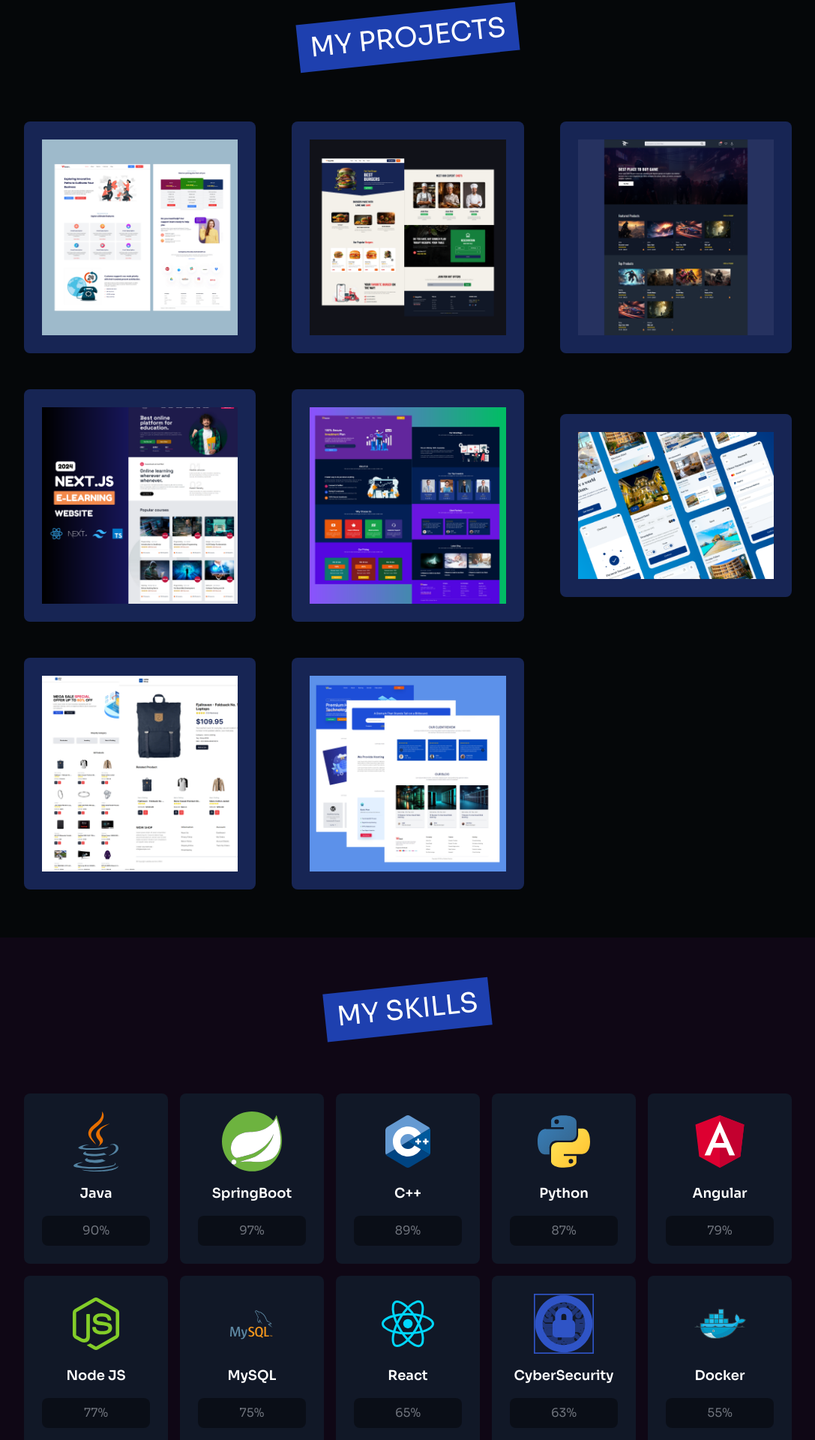
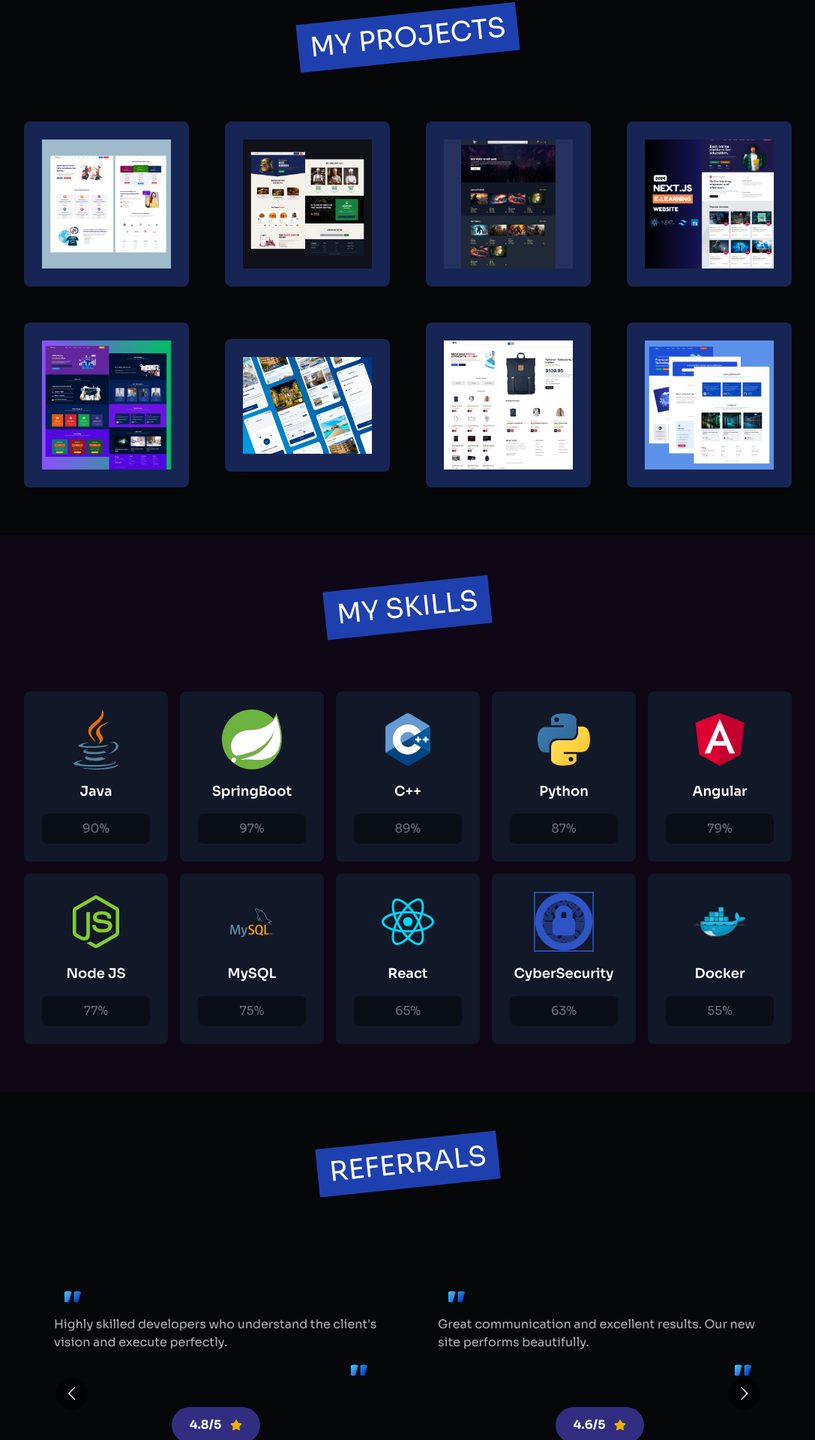
Before and after one commit to mahingaRodin/Portfolio, a Next.js app: page / in a window 1280 px wide. Shown: the part 2454-4374 px from the top of the page at 75% size, without its empty margins (96-1183 px from the left). Built offline with nearby package versions, Linux system fonts and the light colour scheme.

Commit message:
"updated"

```diff
--- a/components/Home/Project/Project.tsx
+++ b/components/Home/Project/Project.tsx
@@ -8,10 +8,13 @@ const Project = () => {
   return (
     <div className="pt-16 pb-16 bg-[#050709]">
       <SectionHeading>My Projects</SectionHeading>
-      <div className="w-[80%] mx-auto mt-20 grid grid-cols-1 md:grid-cols-2 lg:grid-cols-3 gap-12 items-center">
-        {projectData.map((project) => {
+      <div className="w-[80%] mx-auto mt-20 grid grid-cols-1 md:grid-cols-2 lg:grid-cols-4 gap-12 items-center">
+        {projectData.map((project, i) => {
           return (
             <div
+              data-aos="fade-up"
+              data-aos-anchor-placement="top-center"
+              data-aos-delay={`${i * 150}`}
               key={project.id}
               className="bg-blue-950 p-6 rounded-lg hover:scale-105 transition-all duration-300"
             >
--- a/components/Home/Reviews/Reviews.tsx
+++ b/components/Home/Reviews/Reviews.tsx
@@ -6,8 +6,7 @@ import Slider from "./Slider"
 const Reviews = () => {
   return (
       <div className="pt-16 pb-16 bg-[#050709]">
-
-          <SectionHeading>Client Reviews</SectionHeading>
+          <SectionHeading>Referrals</SectionHeading>
           <div className="w-[90%] sm:w-[80%] mx-auto mt-20">
               <Slider />
           </div>
```
